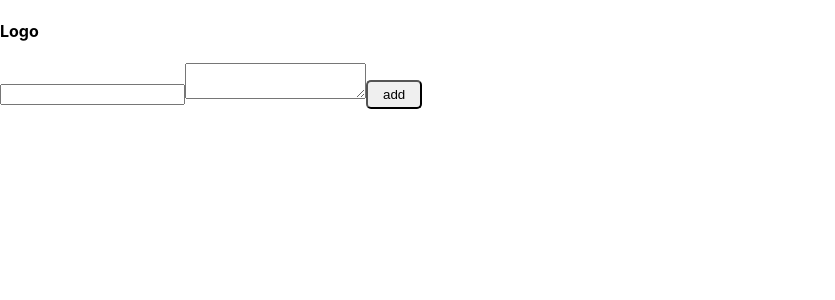
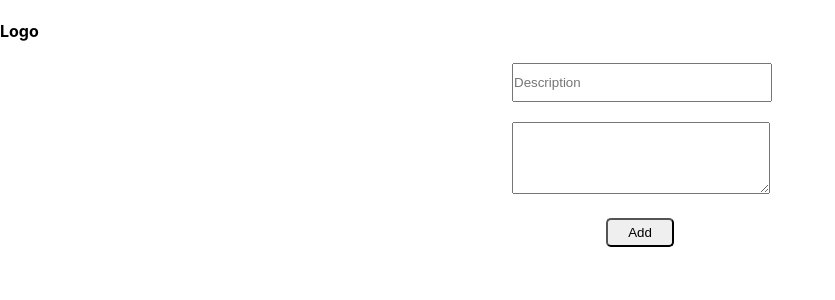
Before and after one commit to manikandan071/reactjs-form-validation-and-userdetails-add, a React (Create React App) app in the folder form-validation/: page /Cart in a window 1280 px wide. Shown: the top 300 px of the page, without its empty margins (0-835 px from the left). Built offline with nearby package versions, Linux system fonts and the light colour scheme.

Commit message:
form validation & user data add

```diff
--- a/form-validation/src/App.js
+++ b/form-validation/src/App.js
@@ -1,12 +1,19 @@
 // import logo from './logo.svg';
+import { useReducer } from 'react';
 import './App.css';
 import { BrowserRouter, Routes, Route } from "react-router-dom";
 import Form from './pages/form/form';
 import Cart from './pages/cart/cart';
 import Home from './pages/home/home';
+import { stateCondex } from './pages/context/contex';
+import { stateReducer } from './pages/context/reducer';
+import { intialValue } from './pages/context/reducer';
 
 function App() {
+  const [state , dispatch]= useReducer(stateReducer,intialValue);
+  console.log(state);
   return (
+    <stateCondex.Provider value={{state , dispatch}}>
       <BrowserRouter>
         <Routes>
           <Route path='/' element={<Form/>}/>
@@ -14,6 +21,8 @@ function App() {
           <Route path='Home' element={<Home />}/>
         </Routes>
       </BrowserRouter>
+    </stateCondex.Provider>
+
   );
 }
 
--- /dev/null
+++ b/form-validation/src/pages/cart/cart.css
@@ -0,0 +1,20 @@
+.user-input{
+    width: 20%;
+    margin: 0 auto;
+    text-align: center;
+}
+.user-input input{
+    width: 100%;
+    margin-bottom: 20px;
+    padding: 10px 0 ;
+    outline: none;
+}
+.user-input textarea{
+    width: 100%;
+    padding: 20px 0;
+    outline: none;
+    margin-bottom: 20px;
+}
+.user-input button{
+    padding: 5px 20px;
+}
--- a/form-validation/src/pages/cart/cart.js
+++ b/form-validation/src/pages/cart/cart.js
@@ -1,9 +1,15 @@
-import React, { useState } from 'react'
+import React, { useContext, useState } from 'react'
+import './cart.css'
+import { stateCondex } from '../context/contex';
+
 
 const Cart = () => {
-    let arr = [];
+    const {state , dispatch}=useContext(stateCondex);
+    console.log(state.task);
     const [userInput ,setInput]=useState('');
     const [usermsg , setuserMsg] = useState('');
+    // const [task,setTask]=useState([]);
+    // console.log(task);
     const userData=(value)=>{
         if(value.target.name === 'userdata'){
             setInput(value.target.value);
@@ -12,37 +18,42 @@ const Cart = () => {
         setuserMsg(value.target.value);
     }
 }
-let display=document.getElementById('display');
-function showing(items){
-    items.forEach(data => {
-        let h=document.createElement("h3");
-        h.innerText=data.userinput;
-        display.append(h);
-        let pera=document.createElement('p');
-        pera.innerText=data.usermsg;
-        display.append(pera);
-    });
+// let display=document.getElementById('display');
+// function showing(items){
+//     items.forEach(data => {
+//         let h=document.createElement("h3");
+//         h.innerText=data.userinput;
+//         display.append(h);
+//         let pera=document.createElement('p');
+//         pera.innerText=data.usermsg;
+//         display.append(pera);
+//     });
+// }
+const userSubmit=(value)=>{
+    value.preventDefault();
+    console.log(userInput,usermsg);
+    // setTask([...task,{'userinput':userInput,'usermsg':usermsg}]);
+    const data={
+        userInput,
+        usermsg,
+    };
+    dispatch({type:"add_task", payload : [...state.task , data]});
+    // showing(arr);
 }
-const userSubmit=(value)=>{
-        value.preventDefault();
-    console.log(userInput,usermsg);
-    arr.push({'userinput':userInput,'usermsg':usermsg})
-    showing(arr);
-}
-console.log(arr);
+// console.log(arr);
   return (
     <div>
         <div>
             <h4>Logo</h4>
         </div>
-        <div>
+        <div className='user-input'>
             <form>
-                <input name='userdata' onChange={userData}/>
+                <input placeholder='Description' name='userdata' onChange={userData}/>
                 <textarea name='description' onChange={userData}/>
-                <button onClick={(value)=>userSubmit(value)}>add</button>
+                <button onClick={(value)=>userSubmit(value)}>Add</button>
             </form>
         </div>
-        <div id='display'></div>
+
     </div>
   )
 }
--- /dev/null
+++ b/form-validation/src/pages/context/contex.js
@@ -0,0 +1,3 @@
+import { createContext } from "react";
+
+export const stateCondex = createContext();
--- /dev/null
+++ b/form-validation/src/pages/context/reducer.js
@@ -0,0 +1,18 @@
+
+export const intialValue={
+    task:[]
+}
+
+export const stateReducer= (state , action)=>{
+    console.log(action);
+    if(action.type === "add_task"){
+        return{
+            // ...state.task,
+            task:action.payload
+        }
+    }
+    else{
+        return state;
+    }
+
+}
--- a/form-validation/src/pages/home/home.js
+++ b/form-validation/src/pages/home/home.js
@@ -1,7 +1,9 @@
-import React from 'react'
+import React, { useContext } from 'react'
 import { useNavigate } from 'react-router-dom';
-
+import { stateCondex } from '../context/contex';
 const Home = () => {
+  const {state,dispatch}= useContext(stateCondex);
+  console.log(state);
   const navigate= useNavigate();
   function cartPage(){
     navigate('/Cart')
@@ -14,6 +16,15 @@ const Home = () => {
       <div>
         <button onClick={()=>cartPage()}>Add</button>
       </div>
+        {state.task?.map((iteam,index)=>{
+          return(
+            <div>
+            <h3 key={index}>{iteam.userInput}</h3>
+            <p key={index}>{iteam.usermsg}</p>
+            </div>
+            )
+
+        })}
     </div>
   )
 }
```
Lines whose indentation alone changed are shown as unchanged.
